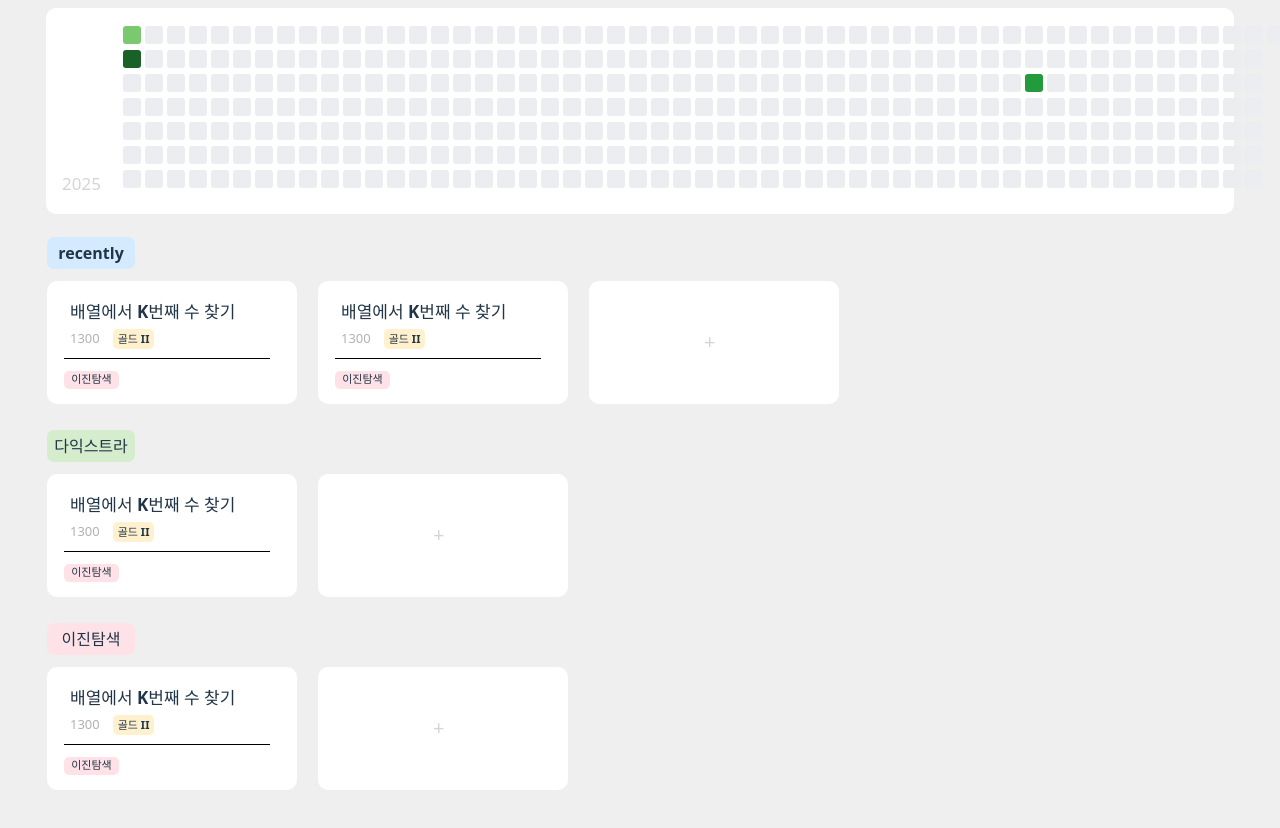
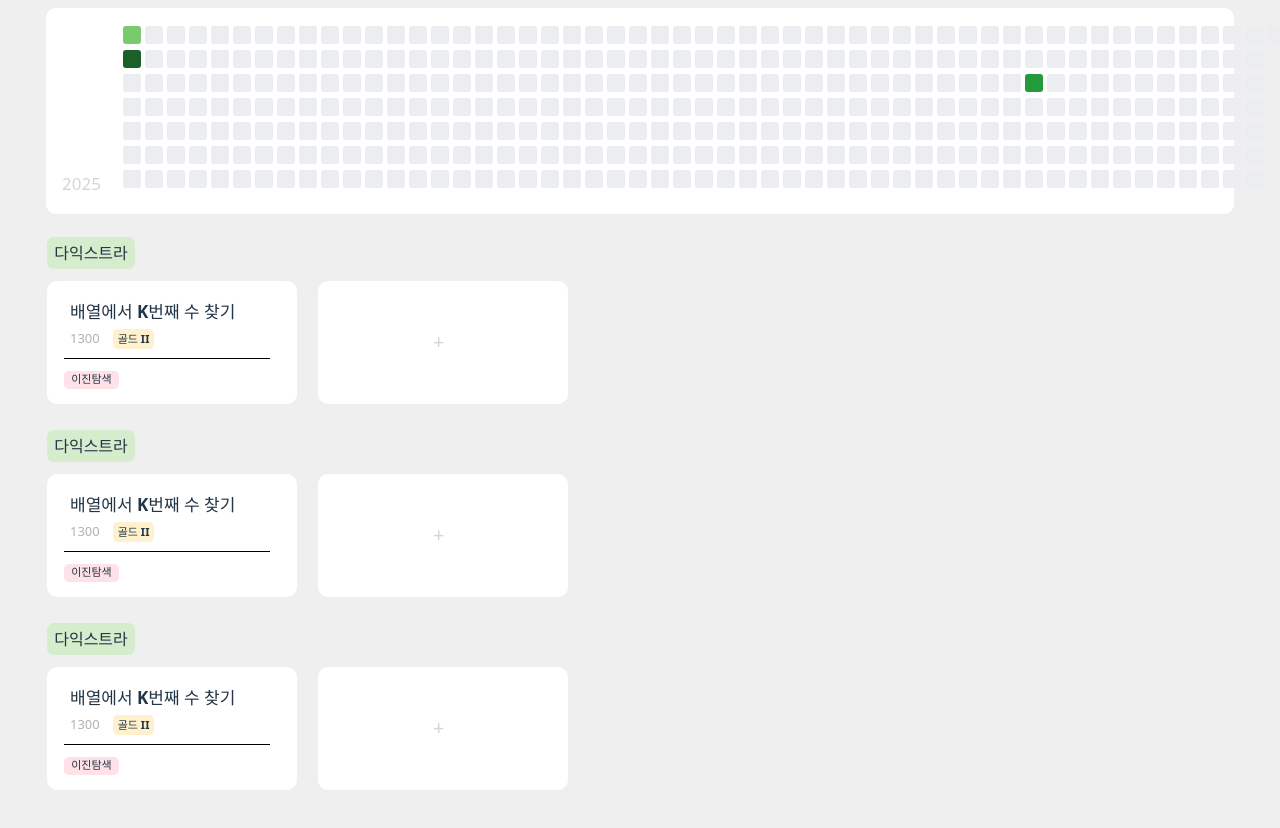
Before and after one commit to do-yakk/reflector_FE, a React (Vite) app: page / in a window 1280 px wide. Shown: the top 828 px of the page. Built offline with nearby package versions, Linux system fonts and the light colour scheme.

Commit message:
[refactor] 게시글 목록 컴포넌트 추출

```diff
--- /dev/null
+++ b/src/components/posts/PostContainer.module.css
@@ -0,0 +1,44 @@
+.postContainer {
+    width: 100%;
+    height: 170px;
+    margin-left: 47px;
+    margin-top: 23px;
+}
+
+.recentlyTag {
+    display: flex;
+    width: 88px;
+    height: 32px;
+    background-color: #d4ebff;
+    border-radius: 7px;
+    font-weight: bold;
+    justify-content: center;
+    align-items: center;
+}
+
+.hashTag1 {
+    display: flex;
+    width: 88px;
+    height: 32px;
+    background-color: #D5EDCC;
+    border-radius: 7px;
+    font-weight: bold;
+    justify-content: center;
+    align-items: center;
+}
+
+.hashTag2 {
+    display: flex;
+    width: 88px;
+    height: 32px;
+    background-color: #FFE2E7;
+    border-radius: 7px;
+    font-weight: bold;
+    justify-content: center;
+    align-items: center;
+}
+
+.postList {
+    display: flex;
+    gap: 21px;
+}
--- /dev/null
+++ b/src/components/posts/PostContainer.tsx
@@ -0,0 +1,22 @@
+import type React from "react";
+import styles from "./PostContainer.module.css"
+import Post from "./Post";
+import CreateButton from "./CreateButton";
+
+const PostContainer: React.FC = () => {
+    return (
+        <>
+        <div className={styles.postContainer}>
+            <div className={styles.hashTag1}>
+                다익스트라
+            </div>
+            <div className={styles.postList}>
+                <Post />
+                <CreateButton />
+            </div>
+        </div>
+        </>
+    );
+}
+
+export default PostContainer;
--- a/src/pages/Main.module.css
+++ b/src/pages/Main.module.css
@@ -4,48 +4,3 @@
     padding: 75px 0;
     box-sizing: border-box;
 }
-
-.postContainer {
-    width: 100%;
-    height: 170px;
-    margin-left: 47px;
-    margin-top: 23px;
-}
-
-.recentlyTag {
-    display: flex;
-    width: 88px;
-    height: 32px;
-    background-color: #d4ebff;
-    border-radius: 7px;
-    font-weight: bold;
-    justify-content: center;
-    align-items: center;
-}
-
-.hashTag1 {
-    display: flex;
-    width: 88px;
-    height: 32px;
-    background-color: #D5EDCC;
-    border-radius: 7px;
-    font-weight: bold;
-    justify-content: center;
-    align-items: center;
-}
-
-.hashTag2 {
-    display: flex;
-    width: 88px;
-    height: 32px;
-    background-color: #FFE2E7;
-    border-radius: 7px;
-    font-weight: bold;
-    justify-content: center;
-    align-items: center;
-}
-
-.postList {
-    display: flex;
-    gap: 21px;
-}
--- a/src/pages/Main.tsx
+++ b/src/pages/Main.tsx
@@ -1,8 +1,7 @@
 import type React from "react";
 import styles from "./Main.module.css";
 import Tracker from "../components/Tracker";
-import Post from "../components/Post";
-import CreateButton from "../components/CreateButton";
+import PostContainer from "../components/posts/PostContainer";
 
 const MainPage: React.FC = () => {
     return (
@@ -11,36 +10,11 @@ const MainPage: React.FC = () => {
             {/* 학습 트래커 컨테이너 */}
             <Tracker />
             {/* 최근 게시물 컨테이너 */}
-            <div className={styles.postContainer}>
-                <div className={styles.recentlyTag}>
-                    recently
-                </div>
-                <div className={styles.postList}>
-                    <Post/>
-                    <Post/>
-                    <CreateButton />
-                </div>
-            </div>
+            <PostContainer />
             {/* 해시태그1 게시물 컨테이너 */}
-            <div className={styles.postContainer}>
-                <div className={styles.hashTag1}>
-                    다익스트라
-                </div>
-                <div className={styles.postList}>
-                    <Post />
-                    <CreateButton />
-                </div>
-            </div>
+            <PostContainer />
             {/* 해시태그2 게시물 컨테이너 */}
-            <div className={styles.postContainer}>
-                <div className={styles.hashTag2}>
-                    이진탐색
-                </div>
-                <div className={styles.postList}>
-                    <Post />
-                    <CreateButton />
-                </div>
-            </div>
+            <PostContainer />
             </div>
         </>
     );
```
Also changed, not shown: src/components/posts/CreateButton.module.css (renamed from src/components/CreateButton.module.css), src/components/posts/CreateButton.tsx (renamed from src/components/CreateButton.tsx), src/components/posts/Post.module.css (renamed from src/components/Post.module.css), src/components/posts/Post.tsx (renamed from src/components/Post.tsx).
